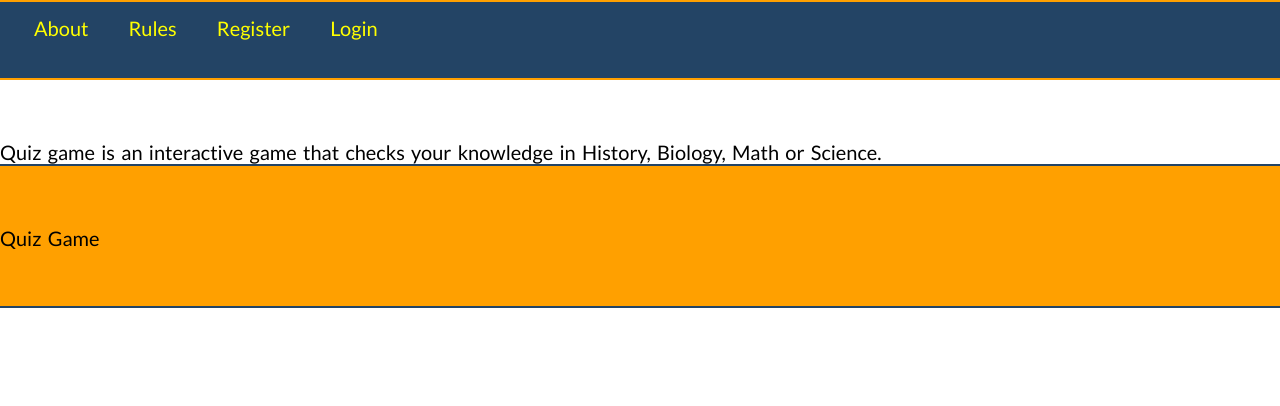
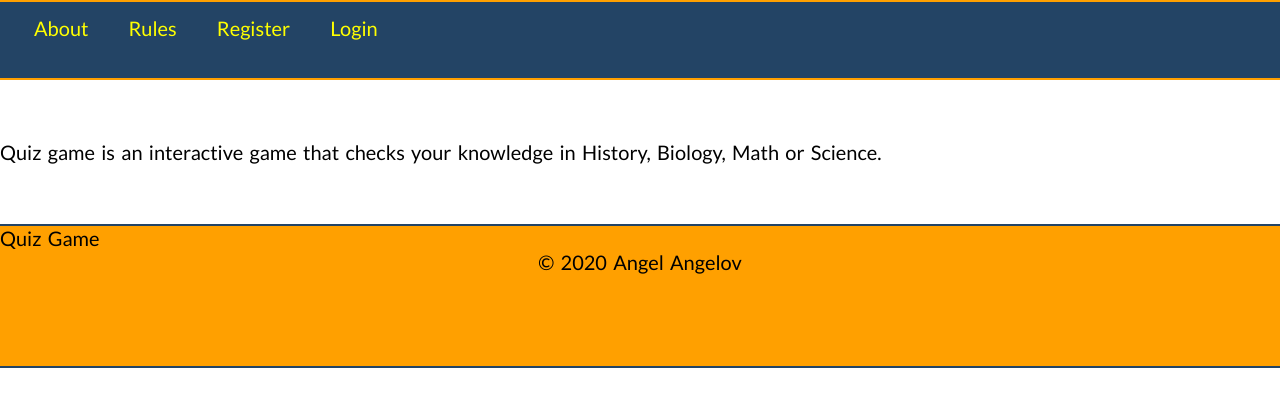
Before and after one commit to akangelov/Quiz-Game, a React (Create React App) app in the folder my-app/: page /about in a window 1280 px wide. Shown: the top 406 px of the page. Built offline with nearby package versions, Linux system fonts and the light colour scheme.

Commit message:
notifications by login provided

```diff
--- a/my-app/src/App.jsx
+++ b/my-app/src/App.jsx
@@ -38,8 +38,9 @@
   login = (values) => {
     userService.login(values).then((res) => {
       if (res === undefined) {
-        console.log("Invalid username or password!")
+        toast("Invalid username or password!")
       } else {
+        toast("User succesfully logged in!")
       this.setState({ isLogged: true });
       this.props.history.push('/')};
     })
@@ -86,6 +87,7 @@
          </Switch>
 
          <Footer/>
+         <ToastContainer />
       </Fragment>
     )
   }
--- a/my-app/src/components/about/About.jsx
+++ b/my-app/src/components/about/About.jsx
@@ -3,7 +3,7 @@
 
 const About = () => {
     return (
-        <div>
+        <div className={styles.about}>
             <p>Quiz game is an interactive game that checks your knowledge
                 in History, Biology, Math or Science.</p>
         </div>
--- a/my-app/src/components/about/About.module.css
+++ b/my-app/src/components/about/About.module.css
@@ -1,4 +1,5 @@
-p {
+.about {
     padding-top: 3em;
+    padding-bottom: 3em;
 
 }
--- a/my-app/src/components/rules/Rules.jsx
+++ b/my-app/src/components/rules/Rules.jsx
@@ -3,7 +3,7 @@
 
 const Rules = props => {
     return (
-    <div>
+    <div className={styles.rules}>
         <p>The rules of the game are simple.</p>
         <p>A player can choose a question from the list or can be assigned a random question
             by clicking Random Question button.
--- a/my-app/src/components/rules/Rules.module.css
+++ b/my-app/src/components/rules/Rules.module.css
@@ -0,0 +1,3 @@
+.rules {
+    padding-top: 3em;
+}
--- a/my-app/src/components/user/Login.jsx
+++ b/my-app/src/components/user/Login.jsx
@@ -1,6 +1,7 @@
 import React from "react";
 import { useFormik } from 'formik';
 import * as Yup from 'yup';
+import { ToastContainer, toast } from "react-toastify";
 import styles from '../../shared//styles/UserForms.module.css'
 
  const Login = (props) => {
@@ -16,13 +17,14 @@
      validationSchema: Yup.object({
       username: Yup.string()
         // .username('Invalid Username')
-        // .min(4, 'Must be 3 characters or more')
+        .min(4, 'Must be 4 characters or more')
         .required('Required'),
       password: Yup.string()
-        // .min(4, 'Must be 20 characters or more')
+        .min(3, 'Must be 3 characters or more')
         .required('Required'),
     }),
-     onSubmit: values => { props.login(values)},
+     onSubmit: values => { props.login(values).then(()=> {
+     })},
    });
    return (
      <>
--- a/my-app/src/components/user/Register.jsx
+++ b/my-app/src/components/user/Register.jsx
@@ -15,10 +15,10 @@
      },
      validationSchema: Yup.object({
       username: Yup.string()
-        .min(4, 'Must be 3 characters or more')
+        .min(4, 'Must be 4 characters or more')
         .required('Required'),
       password: Yup.string()
-        .min(4, 'Must be 20 characters or more')
+        .min(3, 'Must be 3 characters or more')
         .required('Required'),
     }),
      onSubmit: values => {
```
